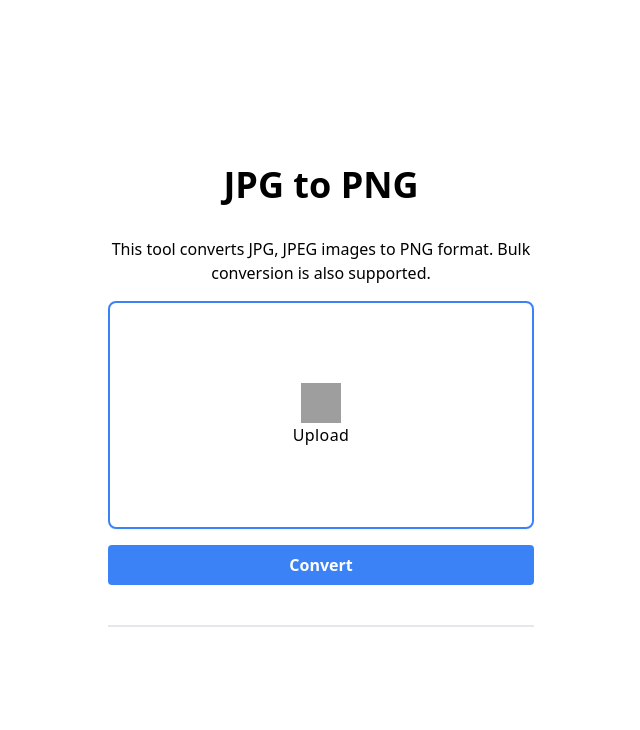
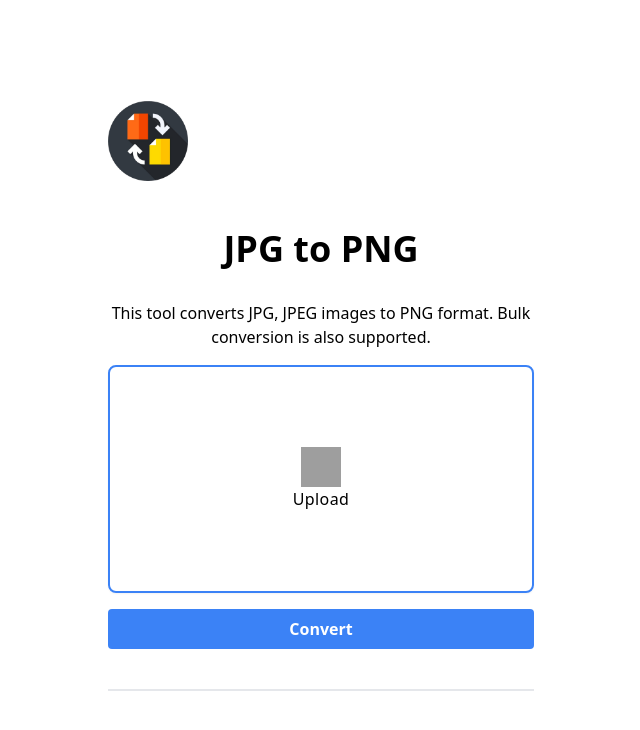
Before and after one commit to sauravhathi/jpg-to-png, a plain HTML site: page index.html in a window 1280 px wide. Shown: the whole page, without its empty margins (319-959 px from the left). Drawn offline with nearby package versions, Linux system fonts and the light colour scheme; grey boxes are pictures that could not be loaded.

Commit message:
Logo Added

```diff
--- a/index.html
+++ b/index.html
@@ -22,6 +22,9 @@
       <div
         class="flex flex-col justify-center gap-4 h-screen w-9/12 mx-auto md:w-4/12"
       >
+<h1 class="text-4xl text-center font-bold my-4">
+        <img src="logo.png" alt="Logo" class="w-20 h-20 mr-2 flex items-center justify-center" />
+      </h1>
         <h1 class="text-4xl text-center font-bold my-4">JPG to PNG</h1>
         <p class="text-center">
           This tool converts JPG, JPEG images to PNG format. Bulk conversion is
```
Also changed, not shown: logo.png (added).
